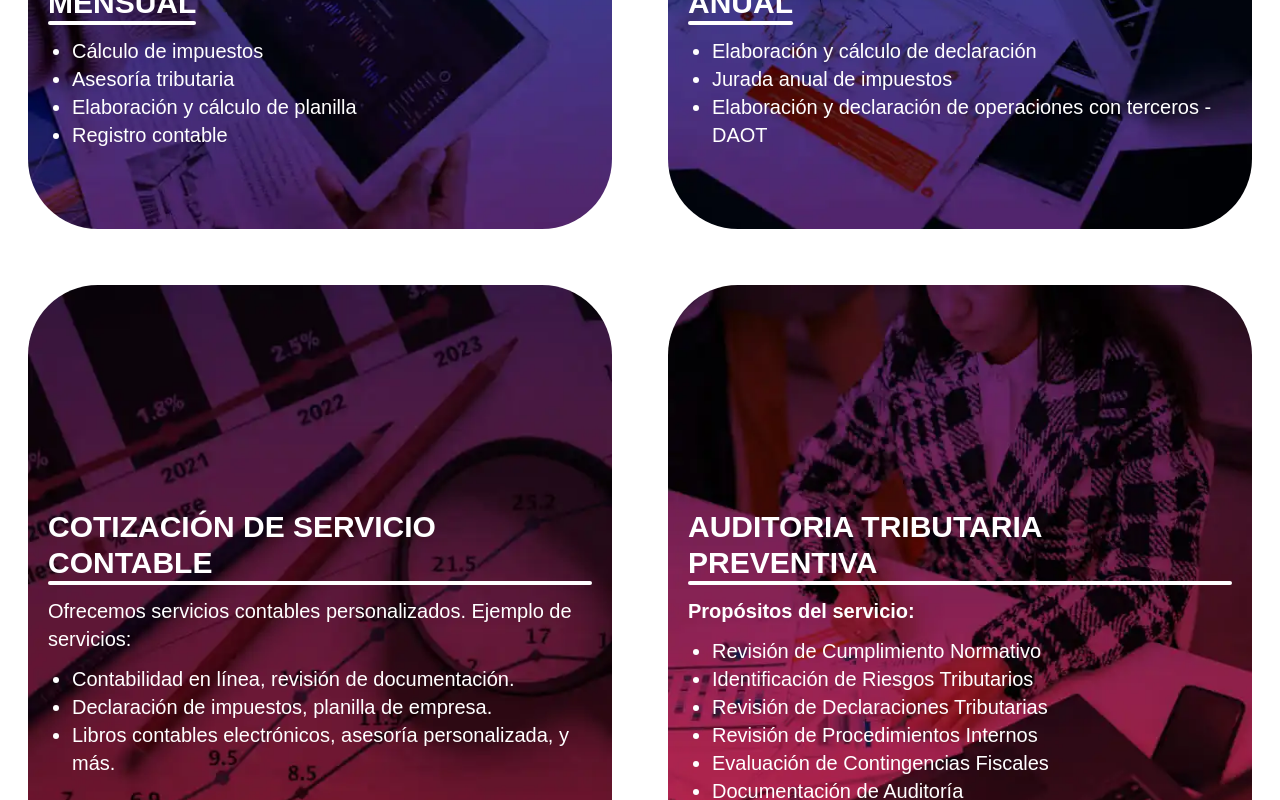
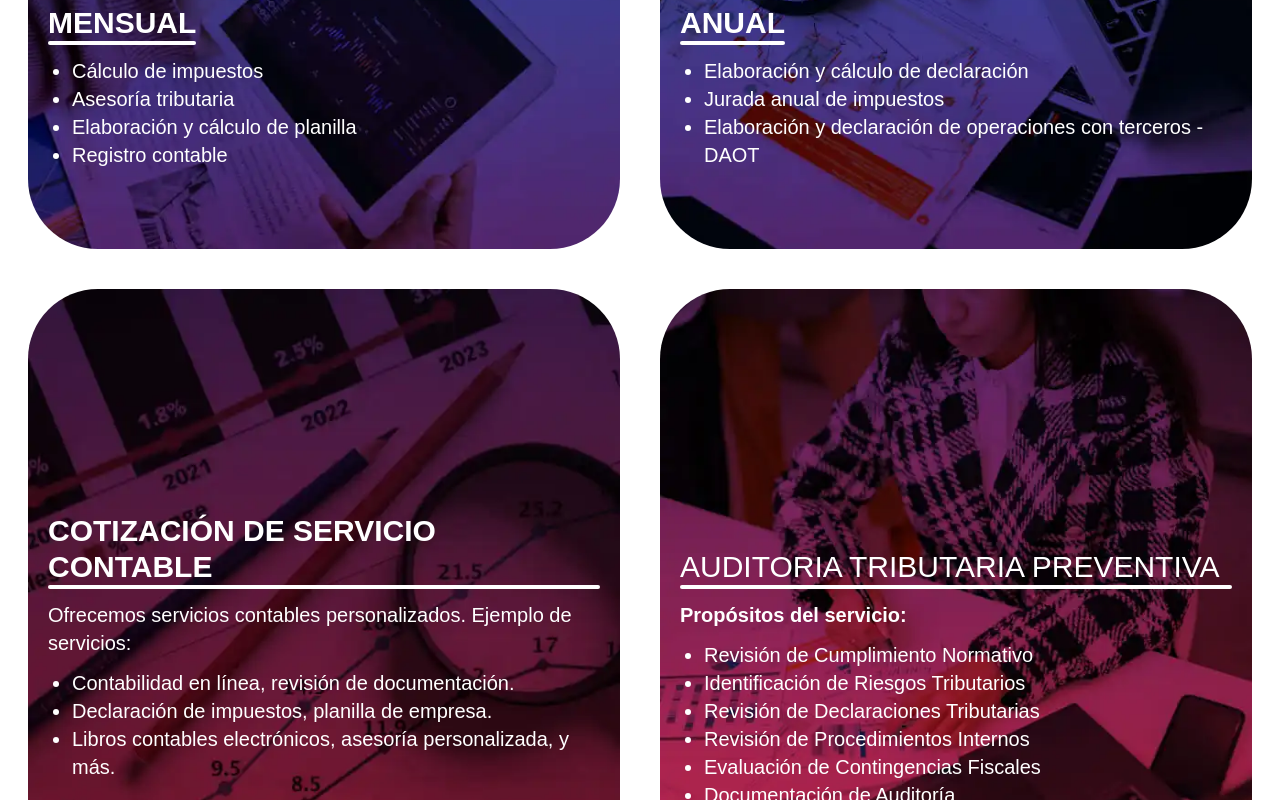
Before and after one commit to tghtechnology/client_Kafinanz_Landing_Page, a React (Vite) app: page / in a window 1280 px wide. Shown: the part 2000-2800 px from the top of the page. Built offline with nearby package versions, Linux system fonts and the light colour scheme.

Commit message:
detalles

```diff
--- a/src/components/Planes.jsx
+++ b/src/components/Planes.jsx
@@ -5,7 +5,8 @@ const Planes = () => {
         <h1 className="text-center uppercase font-bold text-3xl bg-clip-text bg-gradient-to-l from-[#c9c762] to-[#eca305] text-transparent mb-8">
           ¿Ya conocias nuestros planes?
         </h1>
-        <div className="relative grid gap-4 text-white md:grid-cols-planes-desktop place-content-center md:gap-14 px-5">
+        <div className="relative grid gap-2 text-white md:grid-cols-planes-desktop place-content-center md:gap-10 px-5 py-5 ">
+
           <div className="bg-[url('/image/plan-mensual.webp')] bg-no-repeat bg-cover rounded-[70px] h-[334px] max-h-[334px] min-h-[220px] lg:h-[667px] lg:max-h-[600px] flex flex-col justify-end py-8 px-4 lg:px-5 gap-3 lg:py-20">
             <h2 className="font-bold text-base lg:text-3xl  uppercase w-max after:content-[' '] after:block after:w-full after:h-1 after:bg-white after:rounded-md">
               Mensual
@@ -17,6 +18,7 @@ const Planes = () => {
               <li>Registro contable</li>
             </ul>
           </div>
+
           <div className="bg-[url('/image/plan-anual.webp')] bg-no-repeat bg-cover rounded-[70px] h-[334px] max-h-[334px] min-h-[220px] lg:h-[667px] lg:max-h-[600px] flex flex-col justify-end py-8 px-4 lg:px-5 gap-3 lg:py-20">
             <h2 className="font-bold text-base lg:text-3xl uppercase w-max after:content-[' '] after:block after:w-full after:h-1 after:bg-white after:rounded-md">
               Anual
@@ -29,7 +31,8 @@ const Planes = () => {
               </li>
             </ul>
           </div>
-          <div className="bg-[url('/image/plan-cotizacion.webp')] bg-no-repeat bg-cover rounded-[70px] h-[434px] max-h-[434px] lg:h-[667px] lg:max-h-[600px] flex flex-col justify-end lg:pb-[108px]  py-8 px-4 lg:px-5 gap-3 lg:py-20">
+
+          <div className="bg-[url('/image/plan-cotizacion.webp')] bg-no-repeat bg-cover rounded-[70px] h-[434px] max-h-[434px] md:min-h-[500px] lg:h-[667px] lg:max-h-[600px] flex flex-col justify-end lg:pb-[108px]  py-8 px-4 lg:px-5 gap-3 lg:py-20">
             <h2 className="font-bold text-base lg:text-3xl uppercase after:content-[' '] after:block after:w-full after:h-1 after:bg-white after:rounded-md">
               Cotización de servicio contable
             </h2>
@@ -45,8 +48,9 @@ const Planes = () => {
               </li>
             </ul>
           </div>
+
           <div className="bg-[url('/image/plan-auditoria.webp')] bg-no-repeat bg-cover rounded-[70px] h-[534px] max-h-[494px] lg:h-[667px] lg:max-h-[600px] flex flex-col justify-end py-8 px-4 lg:px-5 gap-3 lg:py-20">
-            <h2 className="text-lg lg:text-3xl font-black uppercase after:content-[' '] after:block after:w-full after:h-1 after:bg-white after:rounded-md">
+            <h2 className="text-lg lg:text-3xl uppercase after:content-[' '] after:block after:w-full after:h-1 after:bg-white after:rounded-md">
               Auditoria Tributaria Preventiva
             </h2>
             <p className="font-bold text-base lg:text-xl">
@@ -61,6 +65,7 @@ const Planes = () => {
               <li>Documentación de Auditoría</li>
             </ul>
           </div>
+
         </div>
       </div>
     </>
```
